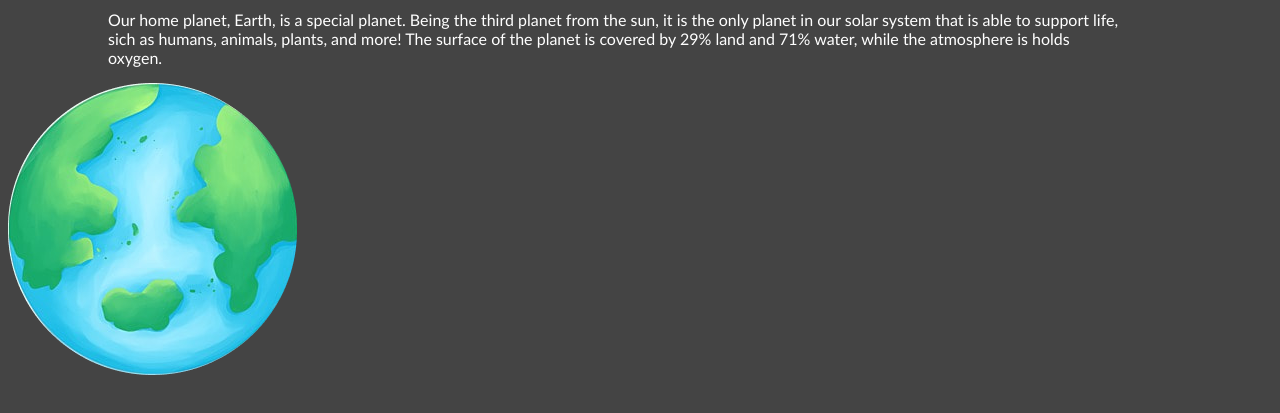
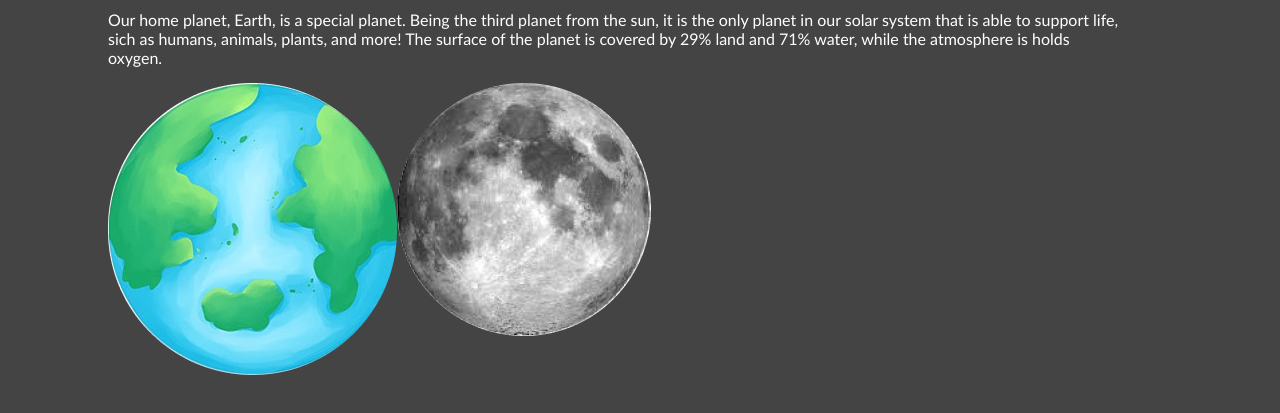
Before and after one commit to edlesk21/1.5-lab-assignment, an Eleventy site: page index.html in a window 1280 px wide. Shown: the part 211-624 px from the top of the page. Built offline with nearby package versions, Linux system fonts and the light colour scheme; Eleventy itself is replaced by a stand-in of ours; files that its build step writes are made by us from their sources.

Commit message:
Added pictures

```diff
--- a/index.html
+++ b/index.html
@@ -13,9 +13,13 @@
     <section id = 'blurb'>
       <p> Our home planet, Earth, is a special planet. Being the third planet from the sun, it is the only planet in our solar system that is able to support life, sich as humans, animals, plants, and more! The surface of the planet is covered by 29% land and 71% water, while the atmosphere is holds oxygen.
       </p>
-      <a href="index.html">
-        <img src="earth.png" alt="Earth">
-      </a>
+      <section id ="earth">
+        <a href="index.html">
+          <img src="earth.png" alt="Earth">
+        </a>
+        <a href="moon.html">
+          <img src="moon.png" alt="Moon">
+      </section>
     </section>
   </body>
 </html>
--- a/screen.css
+++ b/screen.css
@@ -17,3 +17,9 @@ p{
     padding-right: 150px;
     color: #ffffff;
 }
+
+#earth{
+    margin-left: 100px;
+    margin-right: 10px;
+    display: flex;
+}
```
Also changed, not shown: moon.html (+9 -3 lines), 2 other files.
